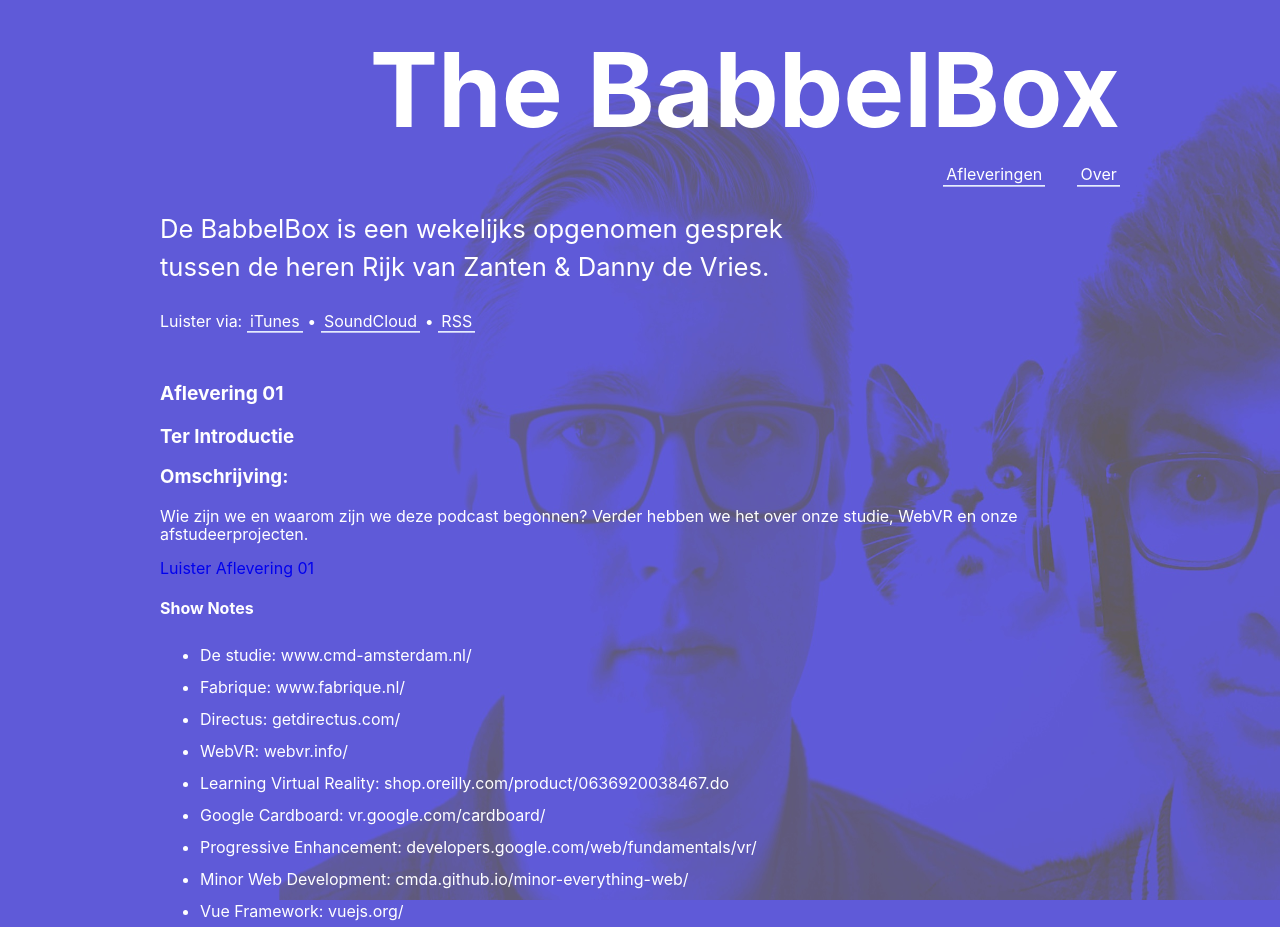
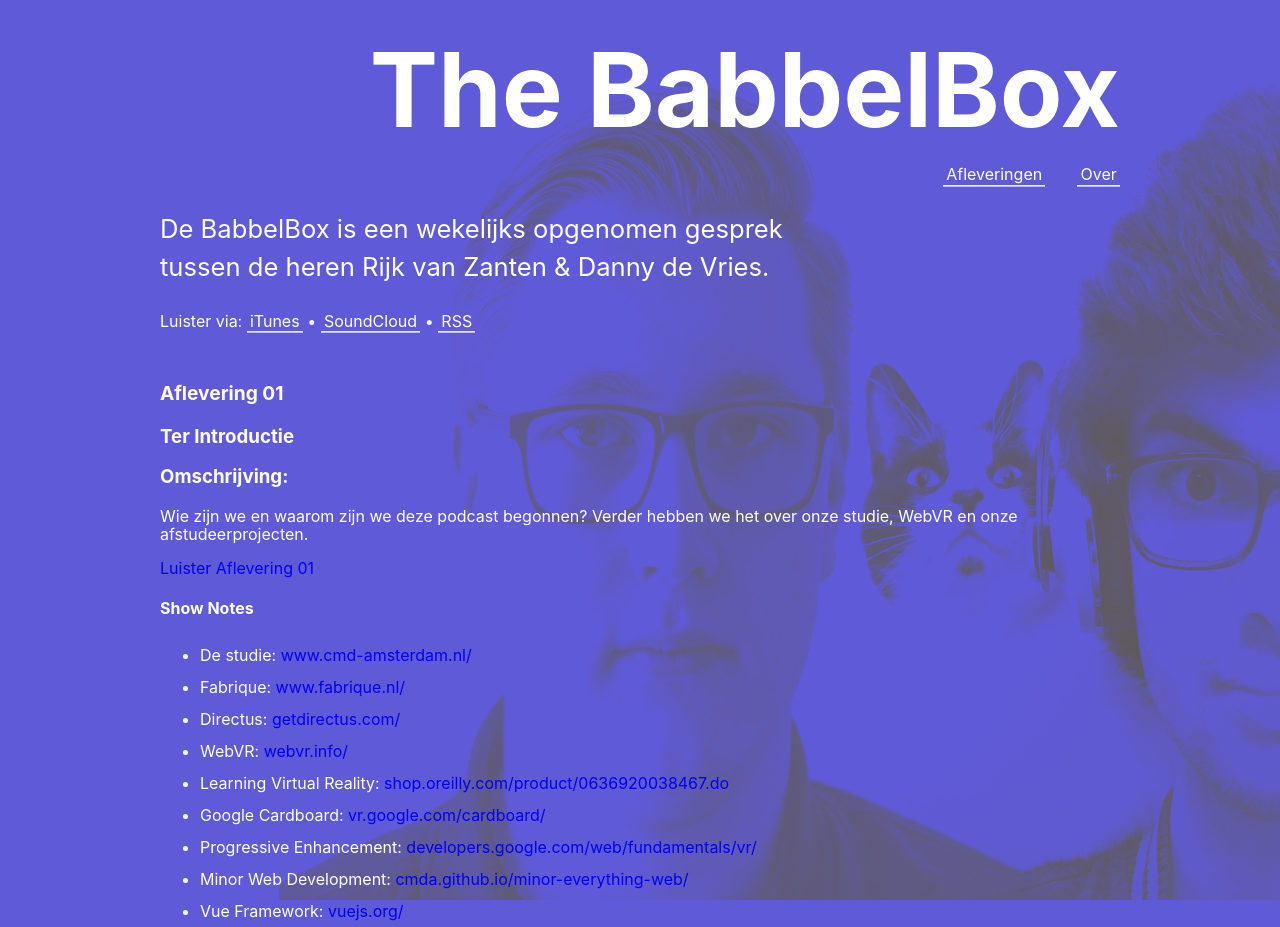
Before and after one commit to dandevri/babbelbox, a Jekyll site: the page built from _posts/2017-02-08-aflevering-01.md, in a window 1280 px wide. Built offline with Jekyll 4.4.1, drawn with Linux system fonts in a browser that asks for light colours; some of the changed lines change nothing that is shown.

Commit message:
Add links episode 1

```diff
--- a/_posts/2017-02-08-aflevering-01.md
+++ b/_posts/2017-02-08-aflevering-01.md
@@ -18,12 +18,12 @@ Wie zijn we en waarom zijn we deze podcast begonnen? Verder hebben we het over o
 [Luister Aflevering 01](https://soundcloud.com/thebabbelbox/001-ter-introductie)
 
 #### Show Notes
-* De studie: www.cmd-amsterdam.nl/
-* Fabrique: www.fabrique.nl/
-* Directus: getdirectus.com/
-* WebVR: webvr.info/
-* Learning Virtual Reality: shop.oreilly.com/product/0636920038467.do
-* Google Cardboard: vr.google.com/cardboard/
-* Progressive Enhancement: developers.google.com/web/fundamentals/vr/
-* Minor Web Development: cmda.github.io/minor-everything-web/
-* Vue Framework: vuejs.org/
+* De studie: [www.cmd-amsterdam.nl/](www.cmd-amsterdam.nl/)
+* Fabrique: [www.fabrique.nl/](www.fabrique.nl/)
+* Directus: [getdirectus.com/](getdirectus.com)
+* WebVR: [webvr.info/](webvr.info/)
+* Learning Virtual Reality: [shop.oreilly.com/product/0636920038467.do](shop.oreilly.com/product/0636920038467.do)
+* Google Cardboard: [vr.google.com/cardboard/](vr.google.com/cardboard/)
+* Progressive Enhancement: [developers.google.com/web/fundamentals/vr/](developers.google.com/web/fundamentals/vr/)
+* Minor Web Development: [cmda.github.io/minor-everything-web/](cmda.github.io/minor-everything-web/)
+* Vue Framework: [vuejs.org/](vuejs.org/)
```
